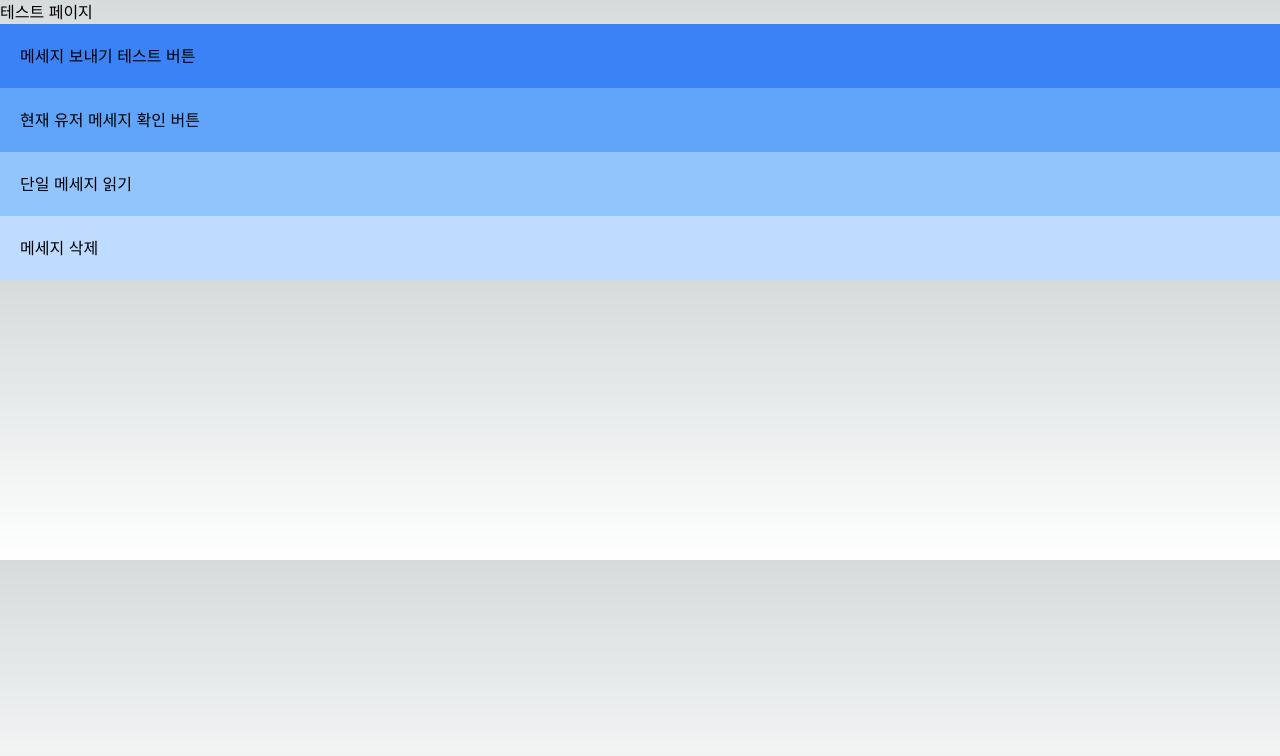
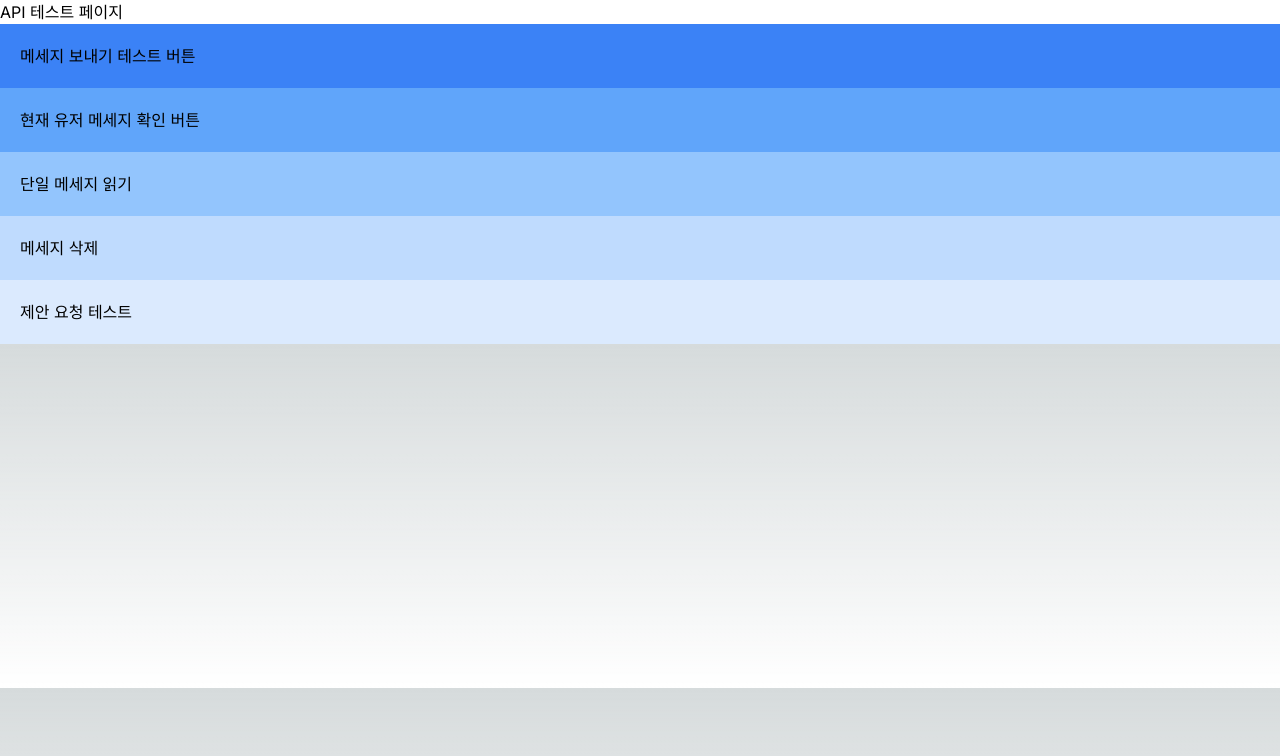
Before and after one commit to skditjsdud35/sfaclog-team4, a Next.js app in the folder apps/sfaclog/: page / in a window 1280 px wide. Shown: the top 756 px of the page. Built offline with nearby package versions, Linux system fonts and the light colour scheme; what pocketbase would draw is missing.

Commit message:
Feat: 제안하기 완성

```diff
--- a/apps/sfaclog/src/app/page.tsx
+++ b/apps/sfaclog/src/app/page.tsx
@@ -1,5 +1,6 @@
 "use client";
 import {
+  proposal,
   readAllMessage,
   readSingleMessage,
   removeMessage,
@@ -36,15 +37,28 @@ export default function Home() {
     readSingleMessage("gxs2jj21ttt35k5");
   };
 
+  // 메세지 삭제 테스트
+
   const onRemoveMessageClick = (event: React.MouseEvent<HTMLButtonElement>) => {
     event.preventDefault();
-
     removeMessage("gxs2jj21ttt35k5");
   };
 
+  // 제안요청 테스트
+
+  const onProposalClick = (event: React.MouseEvent<HTMLButtonElement>) => {
+    event.preventDefault();
+    proposal({
+      is_read: false,
+      sender: "y53u78yj042nd15",
+      receiver: "iw1gneie52l2et5",
+      message: ".",
+    });
+  };
   return (
-    <div>
-      <h1>테스트 페이지</h1>
+    <div className="bg-white">
+      <h1 className="text-black">API 테스트 페이지</h1>
+
       <div className="p-5 bg-blue-500 ">
         <button onClick={onSendMessageClick}>메세지 보내기 테스트 버튼</button>
       </div>
@@ -56,9 +70,11 @@ export default function Home() {
       <div className="p-5 bg-blue-300 ">
         <button onClick={onReadMessageClick}>단일 메세지 읽기</button>
       </div>
-
       <div className="p-5 bg-blue-200">
         <button onClick={onRemoveMessageClick}>메세지 삭제</button>
+      </div>
+      <div className="p-5 bg-blue-100">
+        <button onClick={onProposalClick}>제안 요청 테스트</button>
       </div>
     </div>
   );
--- /dev/null
+++ b/apps/sfaclog/src/types/message.ts
@@ -0,0 +1,6 @@
+export interface MessageData {
+  sender: string;
+  receiver: string;
+  message: string;
+  is_read: boolean;
+}
--- a/apps/sfaclog/src/utils/jaehyun.ts
+++ b/apps/sfaclog/src/utils/jaehyun.ts
@@ -1,20 +1,10 @@
 // USER , LOG , MESSAGE
+import { MessageData } from "@/types/message";
 import pb from "./pocketbase";
 
 // 메세지 보내기
 
-interface MessageData {
-  sender: string;
-  receiver: string;
-  message: string;
-  is_read: boolean;
-}
-
-export async function sendMessage(MessageData: MessageData) {
-  const data = {
-    ...MessageData,
-  };
-
+export async function sendMessage(data: MessageData) {
   try {
     const record = await pb.collection("message").create(data);
     console.log("메세지 보내기 성공 ", record);
@@ -59,3 +49,18 @@ export const removeMessage = async (messageId: string) => {
     console.error("메세지 를 읽어오지못했습니다. ", err);
   }
 };
+
+// 제안하기
+export async function proposal(current: MessageData) {
+  const data = {
+    ...current,
+    message: "제안 요청 드립니다.",
+  };
+  try {
+    const record = await pb.collection("message").create(data);
+    console.log("제안 보내기 성공  ", record);
+    return record;
+  } catch (error) {
+    console.error("메세지를 보내지못했습니다.", error);
+  }
+}
```
